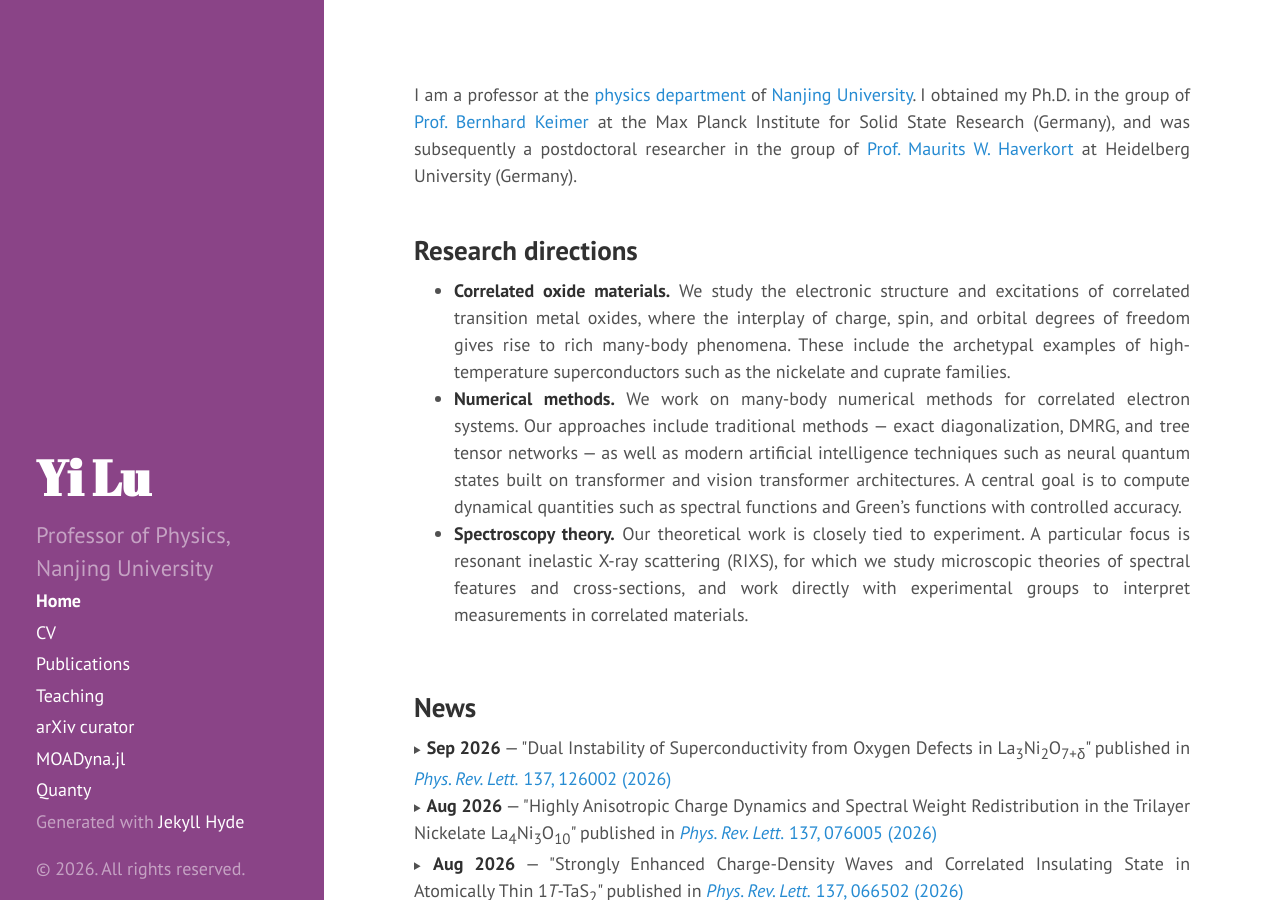
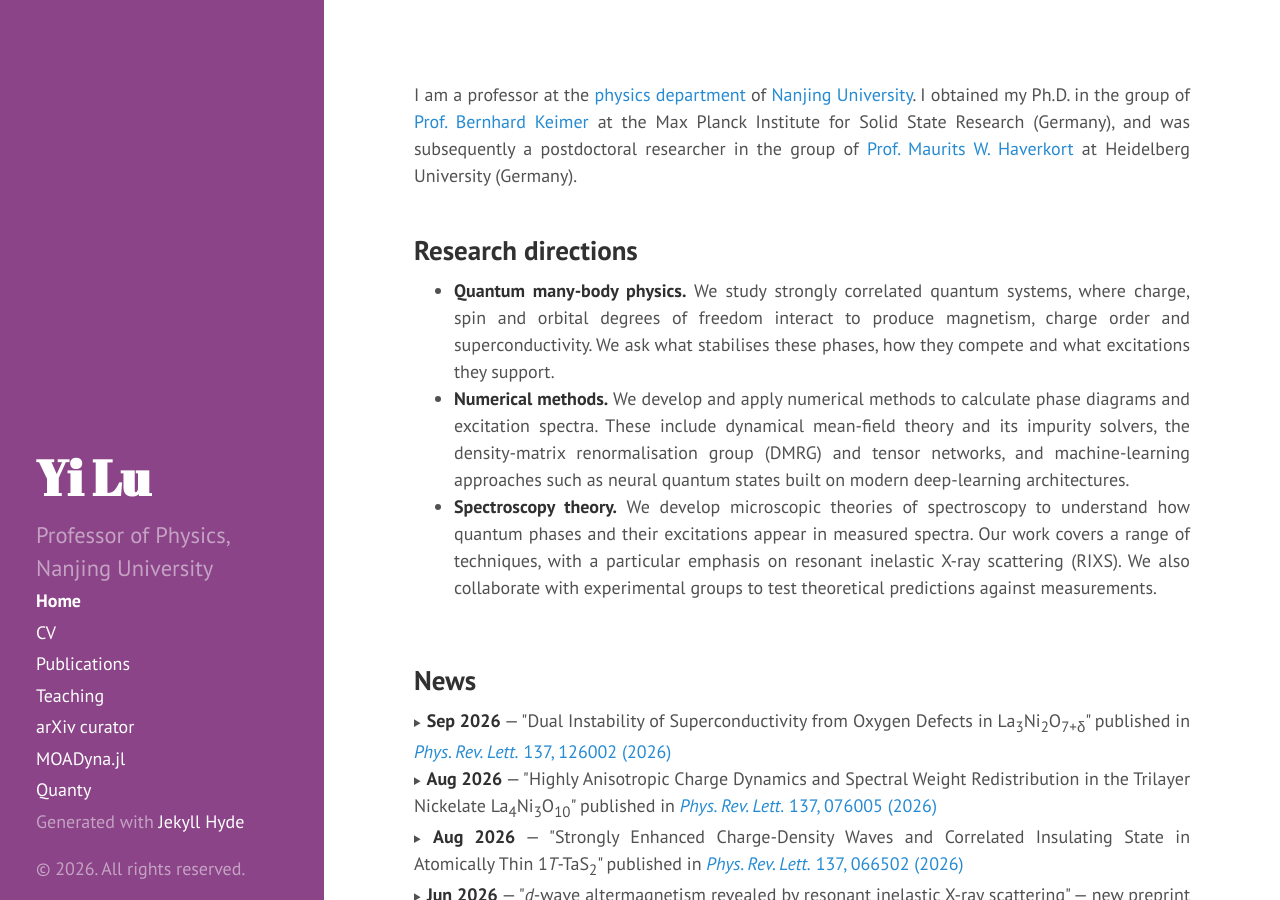
Before and after one commit to yilu/personal_site, a Jekyll site: the page built from index.md, in a window 1280 px wide and 900 px high. Built offline with Jekyll 4.4.1, drawn with Linux system fonts in a browser that asks for light colours.

Commit message:
docs: broaden the research directions to quantum many-body physics

```diff
--- a/index.md
+++ b/index.md
@@ -8,11 +8,11 @@ I am a professor at the [physics department](https://physics.nju.edu.cn) of [Nan
 
 ## Research directions
 
-- **Correlated oxide materials.** We study the electronic structure and excitations of correlated transition metal oxides, where the interplay of charge, spin, and orbital degrees of freedom gives rise to rich many-body phenomena. These include the archetypal examples of high-temperature superconductors such as the nickelate and cuprate families.
+- **Quantum many-body physics.** We study strongly correlated quantum systems, where charge, spin and orbital degrees of freedom interact to produce magnetism, charge order and superconductivity. We ask what stabilises these phases, how they compete and what excitations they support.
 
-- **Numerical methods.** We work on many-body numerical methods for correlated electron systems. Our approaches include traditional methods — exact diagonalization, DMRG, and tree tensor networks — as well as modern artificial intelligence techniques such as neural quantum states built on transformer and vision transformer architectures. A central goal is to compute dynamical quantities such as spectral functions and Green's functions with controlled accuracy.
+- **Numerical methods.** We develop and apply numerical methods to calculate phase diagrams and excitation spectra. These include dynamical mean-field theory and its impurity solvers, the density-matrix renormalisation group (DMRG) and tensor networks, and machine-learning approaches such as neural quantum states built on modern deep-learning architectures.
 
-- **Spectroscopy theory.** Our theoretical work is closely tied to experiment. A particular focus is resonant inelastic X-ray scattering (RIXS), for which we study microscopic theories of spectral features and cross-sections, and work directly with experimental groups to interpret measurements in correlated materials.
+- **Spectroscopy theory.** We develop microscopic theories of spectroscopy to understand how quantum phases and their excitations appear in measured spectra. Our work covers a range of techniques, with a particular emphasis on resonant inelastic X-ray scattering (RIXS). We also collaborate with experimental groups to test theoretical predictions against measurements.
 
 <br>
 
```
